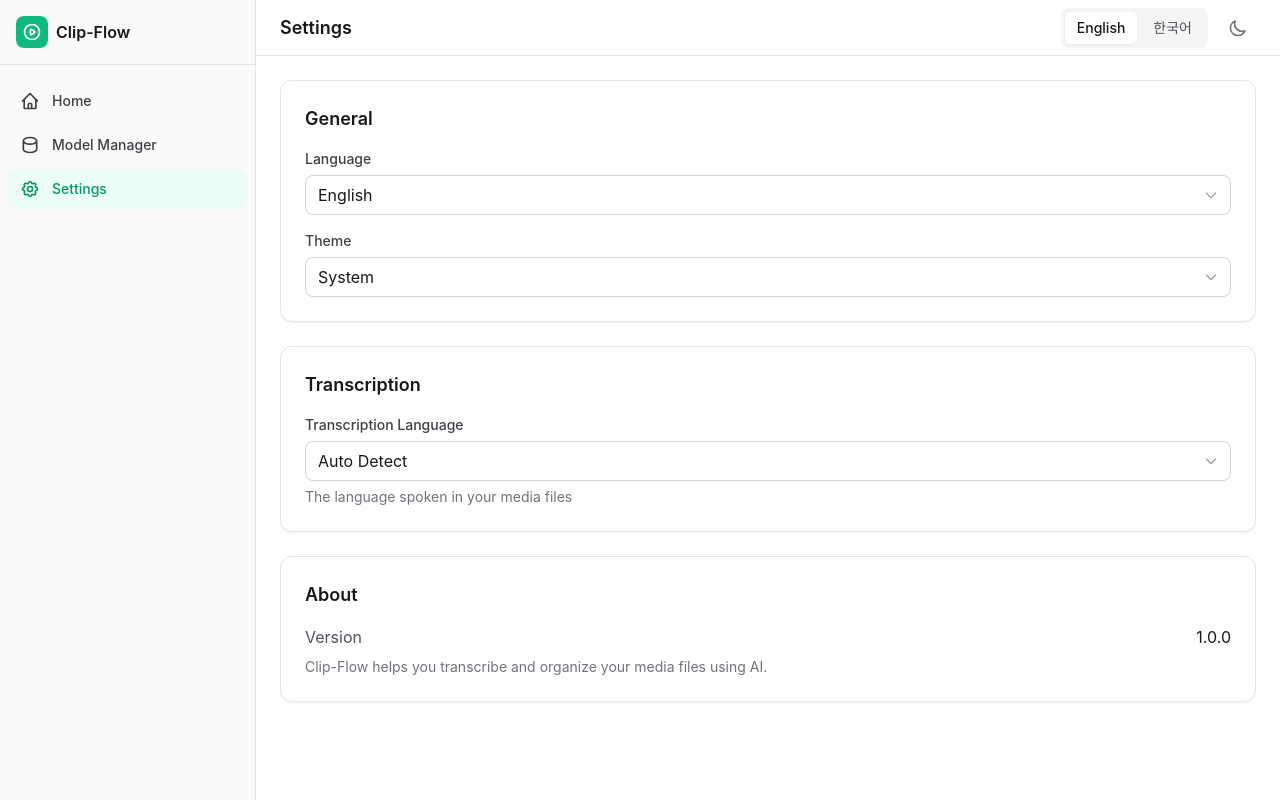
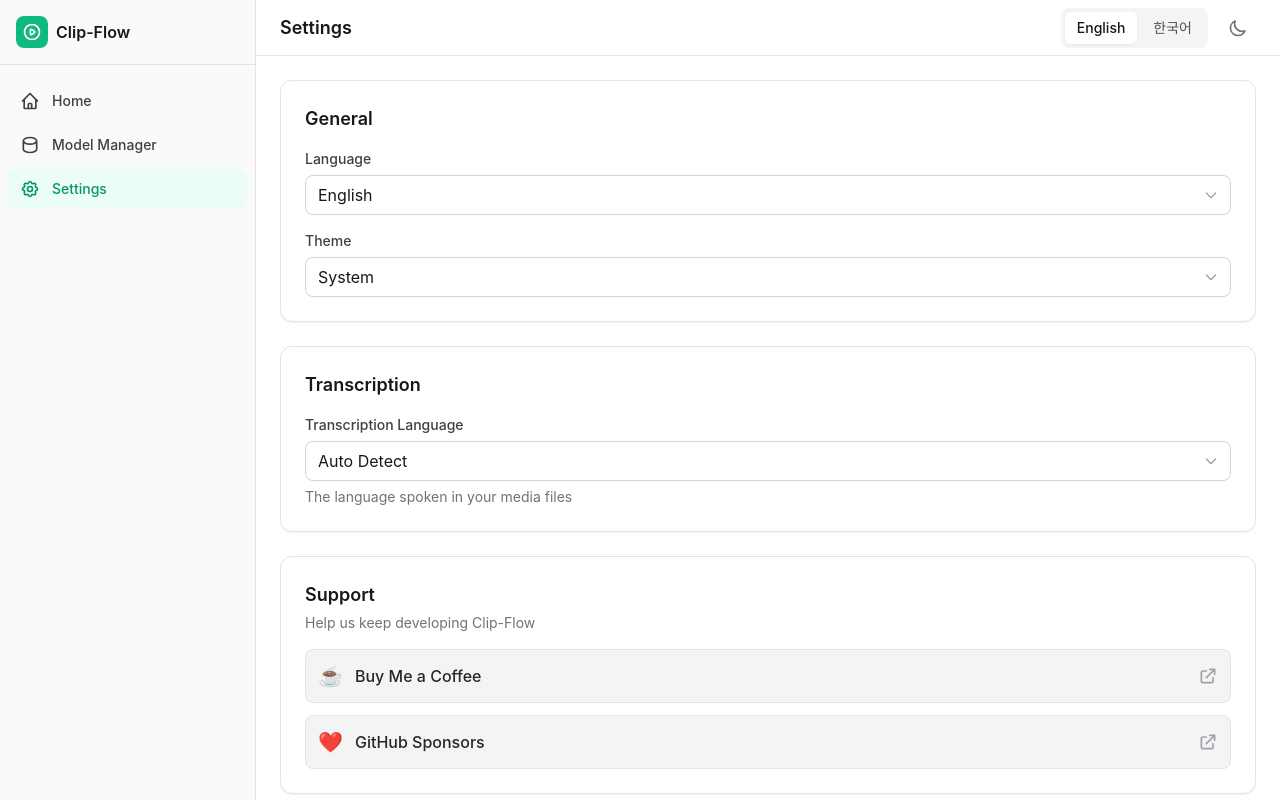
Before and after one commit to gprecious/clip-flow, a React (Vite) app: page /settings in a window 1280 px wide. Built offline with nearby package versions, Linux system fonts and the light colour scheme.

Commit message:
feat: 후원 설정

```diff
--- a/src/i18n/locales/en/translation.json
+++ b/src/i18n/locales/en/translation.json
@@ -101,7 +101,11 @@
     "claudeApiKey": "Claude API Key",
     "apiKeyHint": "Your API key is stored locally and never shared",
     "saveSettings": "Save Settings",
-    "settingsSaved": "Settings saved successfully"
+    "settingsSaved": "Settings saved successfully",
+    "support": "Support",
+    "supportDescription": "Help us keep developing Clip-Flow",
+    "buyMeCoffee": "Buy Me a Coffee",
+    "githubSponsors": "GitHub Sponsors"
   },
   "models": {
     "title": "Model Manager",
--- a/src/i18n/locales/ko/translation.json
+++ b/src/i18n/locales/ko/translation.json
@@ -101,7 +101,11 @@
     "claudeApiKey": "Claude API 키",
     "apiKeyHint": "API 키는 로컬에 저장되며 외부로 전송되지 않습니다",
     "saveSettings": "설정 저장",
-    "settingsSaved": "설정이 저장되었습니다"
+    "settingsSaved": "설정이 저장되었습니다",
+    "support": "후원",
+    "supportDescription": "Clip-Flow 개발을 후원해주세요",
+    "buyMeCoffee": "Buy Me a Coffee",
+    "githubSponsors": "GitHub Sponsors"
   },
   "models": {
     "title": "모델 관리",
--- a/src/pages/SettingsPage.tsx
+++ b/src/pages/SettingsPage.tsx
@@ -1,10 +1,11 @@
-import { useMemo } from 'react';
-import { useTranslation } from 'react-i18next';
-import { Card, Select, SearchableSelect } from '@/components/ui';
-import { useTheme } from '@/context/ThemeContext';
-import { useSettings } from '@/context/SettingsContext';
-import { supportedLanguages } from '@/i18n';
-import { WHISPER_LANGUAGES } from '@/lib/constants/whisperLanguages';
+import { useMemo } from "react";
+import { useTranslation } from "react-i18next";
+import { openUrl } from "@tauri-apps/plugin-opener";
+import { Card, Select, SearchableSelect } from "@/components/ui";
+import { useTheme } from "@/context/ThemeContext";
+import { useSettings } from "@/context/SettingsContext";
+import { supportedLanguages } from "@/i18n";
+import { WHISPER_LANGUAGES } from "@/lib/constants/whisperLanguages";
 
 export function SettingsPage() {
 	const { t, i18n } = useTranslation();
@@ -17,20 +18,25 @@ export function SettingsPage() {
 	}));
 
 	const themeOptions = [
-    { value: 'light', label: t('settings.themeLight', 'Light') },
-    { value: 'dark', label: t('settings.themeDark', 'Dark') },
-    { value: 'system', label: t('settings.themeSystem', 'System') },
+		{ value: "light", label: t("settings.themeLight", "Light") },
+		{ value: "dark", label: t("settings.themeDark", "Dark") },
+		{ value: "system", label: t("settings.themeSystem", "System") },
 	];
 
 	// Whisper transcription language options
 	const whisperLanguageOptions = useMemo(() => {
 		return WHISPER_LANGUAGES.map((lang) => ({
 			value: lang.code,
-      label: lang.code === 'auto'
-        ? t('settings.autoDetect', 'Auto Detect')
+			label:
+				lang.code === "auto"
+					? t("settings.autoDetect", "Auto Detect")
 					: `${lang.name} (${lang.nativeName})`,
-      description: lang.code === 'auto'
-        ? t('settings.autoDetectDesc', 'Automatically detect the spoken language')
+			description:
+				lang.code === "auto"
+					? t(
+							"settings.autoDetectDesc",
+							"Automatically detect the spoken language",
+						)
 					: undefined,
 		}));
 	}, [t]);
@@ -38,50 +44,131 @@ export function SettingsPage() {
 	return (
 		<div className="p-6 space-y-6">
 			{/* General Settings */}
-      <Card title={t('settings.general', 'General')}>
+			<Card title={t("settings.general", "General")}>
 				<div className="space-y-4">
 					<Select
-            label={t('settings.language', 'Language')}
+						label={t("settings.language", "Language")}
 						options={languageOptions}
 						value={i18n.language}
 						onChange={(e) => i18n.changeLanguage(e.target.value)}
 					/>
 
 					<Select
-            label={t('settings.theme', 'Theme')}
+						label={t("settings.theme", "Theme")}
 						options={themeOptions}
 						value={theme}
-            onChange={(e) => setTheme(e.target.value as 'light' | 'dark' | 'system')}
+						onChange={(e) =>
+							setTheme(e.target.value as "light" | "dark" | "system")
+						}
 					/>
 				</div>
 			</Card>
 
 			{/* Transcription Settings */}
-      <Card title={t('settings.transcription', 'Transcription')}>
+			<Card title={t("settings.transcription", "Transcription")}>
 				<div className="space-y-4">
 					<SearchableSelect
-            label={t('settings.transcriptionLanguage', 'Transcription Language')}
+						label={t(
+							"settings.transcriptionLanguage",
+							"Transcription Language",
+						)}
 						options={whisperLanguageOptions}
 						value={settings.transcriptionLanguage}
 						onChange={setTranscriptionLanguage}
-            placeholder={t('settings.selectLanguage', 'Select language...')}
-            searchPlaceholder={t('settings.searchLanguage', 'Search language...')}
-            helperText={t('settings.transcriptionLanguageHint', 'The language spoken in your media files')}
+						placeholder={t("settings.selectLanguage", "Select language...")}
+						searchPlaceholder={t(
+							"settings.searchLanguage",
+							"Search language...",
+						)}
+						helperText={t(
+							"settings.transcriptionLanguageHint",
+							"The language spoken in your media files",
+						)}
 					/>
 				</div>
 			</Card>
 
+			{/* Support Section */}
+			<Card
+				title={t("settings.support", "Support")}
+				description={t(
+					"settings.supportDescription",
+					"Help us keep developing Clip-Flow",
+				)}
+			>
+				<div className="space-y-3">
+					<button
+						type="button"
+						onClick={() => openUrl("https://buymeacoffee.com/gprecious")}
+						className="w-full flex items-center justify-between p-3 bg-neutral-100 dark:bg-neutral-800 rounded-lg hover:bg-neutral-200 dark:hover:bg-neutral-700 transition-colors border border-neutral-200 dark:border-neutral-700"
+					>
+						<div className="flex items-center gap-3">
+							<span className="text-xl">☕</span>
+							<span className="text-neutral-800 dark:text-neutral-200 font-medium">
+								{t("settings.buyMeCoffee", "Buy Me a Coffee")}
+							</span>
+						</div>
+						<svg
+							className="w-5 h-5 text-neutral-400"
+							fill="none"
+							stroke="currentColor"
+							viewBox="0 0 24 24"
+							aria-hidden="true"
+						>
+							<path
+								strokeLinecap="round"
+								strokeLinejoin="round"
+								strokeWidth={2}
+								d="M10 6H6a2 2 0 00-2 2v10a2 2 0 002 2h10a2 2 0 002-2v-4M14 4h6m0 0v6m0-6L10 14"
+							/>
+						</svg>
+					</button>
+
+					<button
+						type="button"
+						onClick={() => openUrl("https://github.com/sponsors/gprecious")}
+						className="w-full flex items-center justify-between p-3 bg-neutral-100 dark:bg-neutral-800 rounded-lg hover:bg-neutral-200 dark:hover:bg-neutral-700 transition-colors border border-neutral-200 dark:border-neutral-700"
+					>
+						<div className="flex items-center gap-3">
+							<span className="text-xl">❤️</span>
+							<span className="text-neutral-800 dark:text-neutral-200 font-medium">
+								{t("settings.githubSponsors", "GitHub Sponsors")}
+							</span>
+						</div>
+						<svg
+							className="w-5 h-5 text-neutral-400"
+							fill="none"
+							stroke="currentColor"
+							viewBox="0 0 24 24"
+							aria-hidden="true"
+						>
+							<path
+								strokeLinecap="round"
+								strokeLinejoin="round"
+								strokeWidth={2}
+								d="M10 6H6a2 2 0 00-2 2v10a2 2 0 002 2h10a2 2 0 002-2v-4M14 4h6m0 0v6m0-6L10 14"
+							/>
+						</svg>
+					</button>
+				</div>
+			</Card>
+
 			{/* About Section */}
-      <Card title={t('settings.about', 'About')}>
+			<Card title={t("settings.about", "About")}>
 				<div className="space-y-2">
 					<div className="flex justify-between">
 						<span className="text-neutral-600 dark:text-neutral-400">
-              {t('settings.version', 'Version')}
+							{t("settings.version", "Version")}
 						</span>
-            <span className="text-neutral-900 dark:text-neutral-100">1.0.0</span>
+						<span className="text-neutral-900 dark:text-neutral-100">
+							1.0.0
+						</span>
 					</div>
 					<p className="text-sm text-neutral-500 dark:text-neutral-400 mt-4">
-            {t('settings.description', 'Clip-Flow helps you transcribe and organize your media files using AI.')}
+						{t(
+							"settings.description",
+							"Clip-Flow helps you transcribe and organize your media files using AI.",
+						)}
 					</p>
 				</div>
 			</Card>
```
Lines whose indentation alone changed are shown as unchanged.
